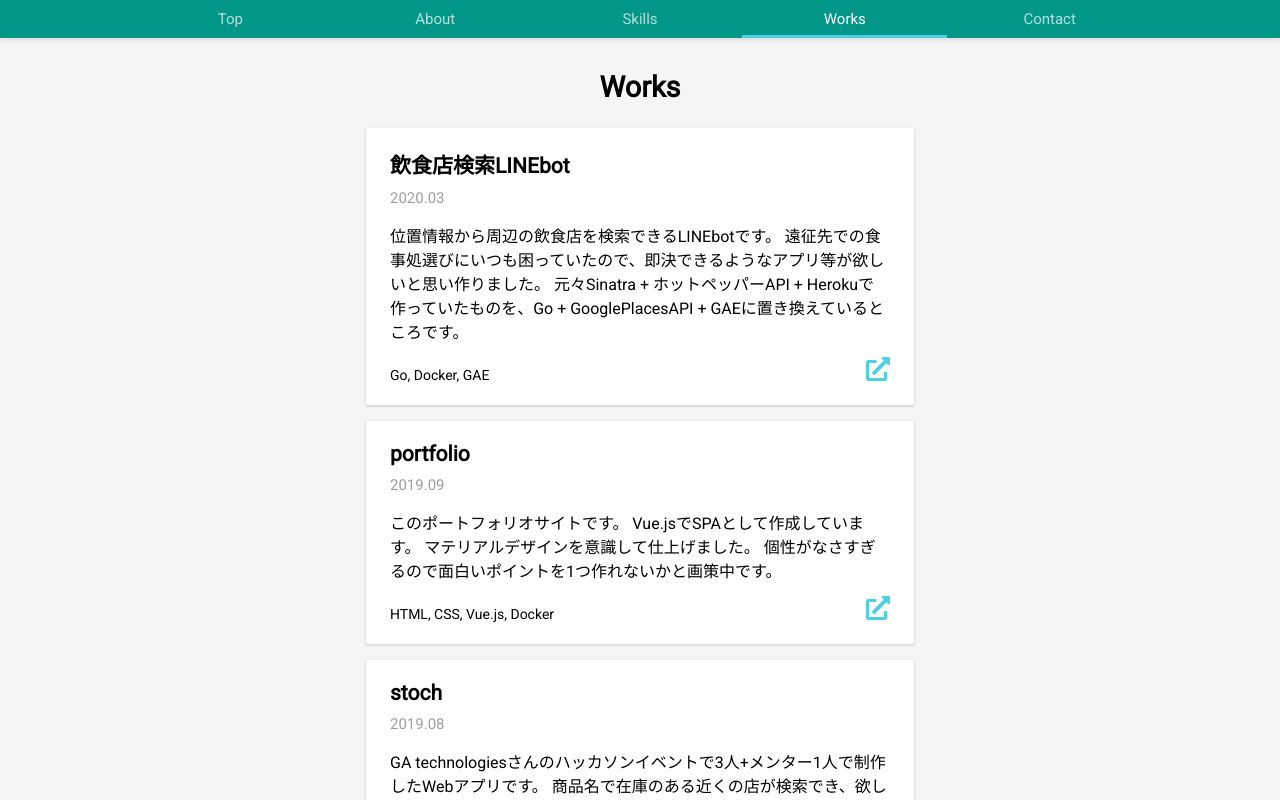
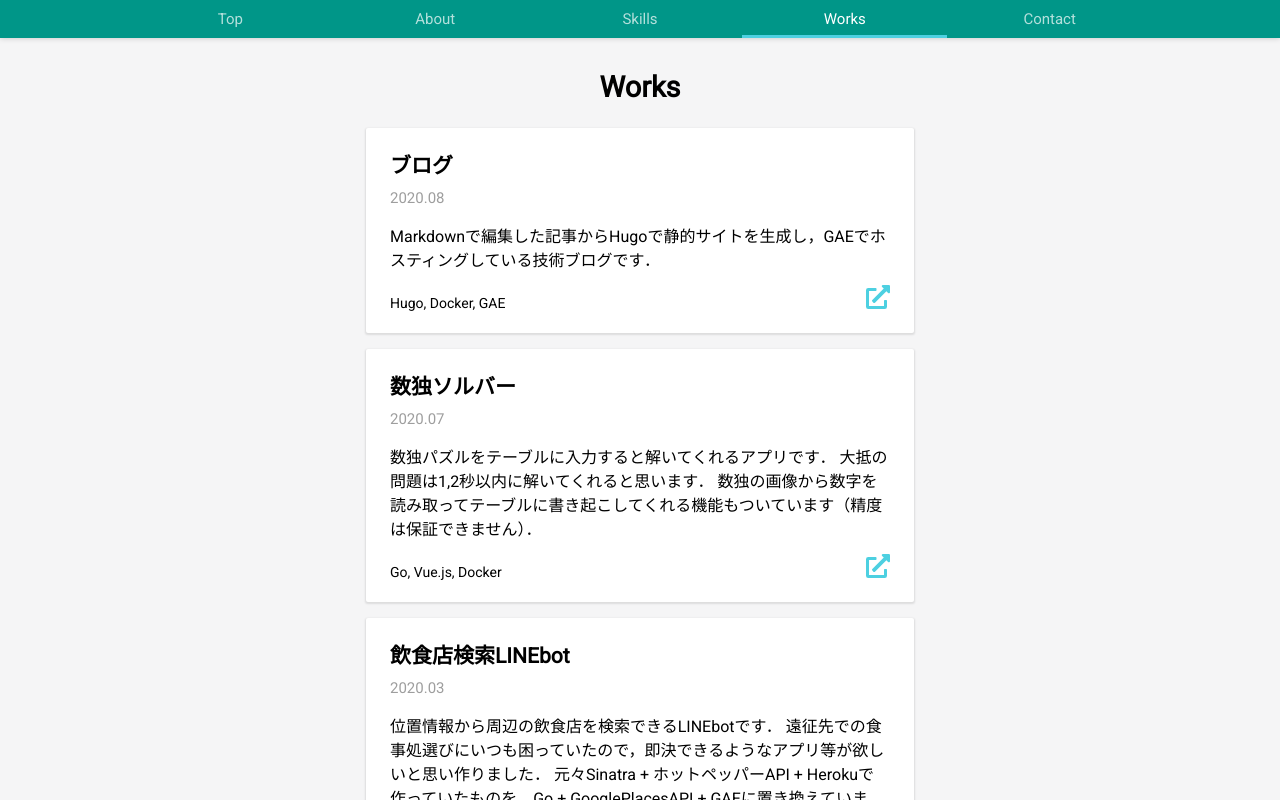
Before and after one commit to Fukkatsuso/portfolio, a Vue app: page /works in a window 1280 px wide. Shown: the top 800 px of the page. Built offline with nearby package versions, Linux system fonts and the light colour scheme.

Commit message:
コンテンツ更新

```diff
--- a/src/views/About.vue
+++ b/src/views/About.vue
@@ -25,7 +25,7 @@
           <li>キャチロボバトルコンテスト2019ベスト8+審査員特別賞</li>
         </ul>
       </p>
-      <p>競技プログラミングのコンテスト(AtCoder)に個人参加。Rate:900台(緑色)</p>
+      <p>競技プログラミングのコンテスト(AtCoder)に個人参加。Rate:1000台(緑色)</p>
     </div>
 
     <SubTitle name="Future"/>
@@ -56,7 +56,7 @@ export default {
         {title: 'From',
         content: '福岡県'},
         {title: 'University',
-        content: '九州大学 工学部 電気情報工学科 新4年'},
+        content: '九州大学 工学部 電気情報工学科 4年'},
         {title: 'Language',
         content: 'Go, Ruby, Japanese'},
         {title: 'Editor',
--- a/src/views/Skills.vue
+++ b/src/views/Skills.vue
@@ -26,37 +26,40 @@ export default {
       skills: [
         {name: 'C/C++',
         term: '2年半',
-        content: 'C言語は最初に触れた言語で大学の講義で主に使用しています。C++はロボットのプログラミングに使用していました。習熟度で言えば一番だと思います。'},
+        content: 'C言語は最初に触れた言語で主に大学の講義で，C++はロボットのプログラミングに使用していました．習熟度で言えば一番だと思います．'},
         {name: 'Ruby',
         term: '1年',
-        content: 'サーバーサイドや競技プログラミングに使用しています。便利なメソッドやライブラリが豊富なところが好きです。が、自分で処理を書きたいなと思うようになったきっかけもこの言語です。'},
+        content: 'サーバーサイドや競技プログラミングに使用しています．便利なメソッドやライブラリが豊富なところが好きですが，それらに頼らず自分で処理を書きたいと思うようになったきっかけもこの言語です．'},
         {name: 'JavaScript',
-        term: '3ヶ月',
-        content: 'Web開発で必要になった際に適宜使っている程度で、簡単なものしか記述できずあまり得意とは言えません。調べながらであれば大体の処理は書けそうな気がします。'},
+        term: '1年弱',
+        content: 'Web開発で必要になった際に適宜使っている程度で，簡単なものしか記述できずあまり得意とは言えません．調べながらであれば大体の処理は書けそうな気がします．'},
         {name: 'Go',
-        term: '3,4ヶ月',
-        content: '静的型付けがトレンドと聞いて始めてみました。競プロで使用していますが、interfaceや並列処理などのコードは書いておらず、まだ慣れていません。APIサーバーを立ててアプリを作ってみたいと考えています。'},
+        term: '8ヶ月',
+        content: '現在メインで使用している言語です．interfaceは抽象化のための賢い手段だという程度には理解していますが，未だ活用したことはありません．中規模〜大規模なサービスでGoを活かした設計をする経験がしたいと考えています．'},
         {name: 'HTML/CSS',
         term: '1年',
-        content: 'Webアプリのフロントエンドで使用しています。あまり見た目にこだわらないタイプなので、最低限のデザインで済ませがちです。'},
+        content: 'Webアプリのフロントエンドで使用しています．あまり見た目にこだわらないタイプ（無駄なアニメーションは不要派）なので，最低限のデザインで済ませがちです．'},
         {name: 'Ruby on Rails',
         term: '1年',
-        content: 'Webアプリ作成で主に使用している（いた）フレームワークです。Webの勉強をするにつれて、なんでもござれなRailsは基礎を学ぶのに不向きだと思い始めました。'},
+        content: 'Webアプリ作成で主に使用していたフレームワークです．Webの勉強をするにつれて，なんでもござれなRailsは基礎を学ぶのに不向きだと思い始め，現在は触っていません．'},
         {name: 'Sinatra',
         term: '2ヶ月',
-        content: 'サーバーサイドのコードを極力自分で書きたいという気持ちが高まって始めました。MySQLと連携して簡単なAPIサーバーを立てるところまではできます。'},
+        content: 'サーバーサイドのコードを極力自分で書きたいという気持ちが高まって，その頃はRubyをメイン言語にしていたので触ってみました．MySQLと連携して簡単なAPIサーバを立てるくらいはできます．'},
         {name: 'Vue.js',
-        term: '2ヶ月',
-        content: '新しめなフロントエンド技術の習得の第1歩に選びました。このポートフォリオに使用しています。'},
+        term: '1年弱',
+        content: '新しめなフロントエンド技術の習得の第1歩に選びました．このポートフォリオに使用しています．色々とよしなにやってくれるのに甘えてしまっており，深く勉強すべきリストの1つに入っています．'},
         {name: 'MySQL',
         term: '半年',
-        content: 'Railsと一緒に使うことが多く、SQLはあまり書いた経験がありませんでしたが、Sinatraを始めたのを機に自力でSQLを書くようになりました。'},
+        content: 'Sinatraを使い始めたのを機に自力でSQLを書くようになりました．DBの扱いはまだ不慣れですが，SQL自体は好きな方だと思います．'},
         {name: 'Docker',
-        term: '半年',
-        content: '念願のmacbookを手に入れて以降、開発環境はDockerで作るようにしています。コンテナの立ち上げ・破棄が手軽にでき、ローカル環境が汚れないので気に入っています。'},
+        term: '1年弱',
+        content: '開発環境はDockerで作るようにしています．コンテナの立ち上げ・破棄が手軽にでき，ローカル環境が汚れないので気に入っています．'},
         {name: 'Git/GitHub',
-        term: '1年',
-        content: 'プロジェクトのソース管理に使用しています。個人での使用がほとんどですが、ハッカソンでプルリクを経験したことはあります。'}
+        term: '2年弱',
+        content: 'プロジェクトのソース管理に使用しています．個人での使用がほとんどですが，ハッカソンでPullRequestを使ったチーム開発を経験したことはあります．GitHub Actionsで開発フローを自動化する楽しさを最近覚えました．'},
+        {name: 'GCP',
+        term: '半年程度',
+        content: 'もともと自作アプリのホスティング先として，無料枠の豊富なGCPのApp EngineやCloud Runを利用していました．2020年8月にUdemyの講座でGCE, GCS, Cloud Load Balancing, Cloud DNS, Cloud Functionsなどをざっと勉強しました．複数サービスを組み合わせて利用した経験はDNSとGAEでブログを作ったくらいですが，思っていたほど難しいものではなくむしろ面白かったので，実際に使われるサービスの中でクラウドを使用してみたいと思っています．'}
       ]
     }
   }
--- a/src/views/Works.vue
+++ b/src/views/Works.vue
@@ -28,56 +28,73 @@ export default {
     return {
       works: [
         {
+          name: 'ブログ',
+          timing: '2020.08',
+          content: 'Markdownで編集した記事からHugoで静的サイトを生成し，GAEでホスティングしている技術ブログです．',
+          tech: 'Hugo, Docker, GAE',
+          link: 'https://blog.fukkatsuso.com'
+        },
+        {
+          name: '数独ソルバー',
+          timing: '2020.07',
+          content: '数独パズルをテーブルに入力すると解いてくれるアプリです．\
+                    大抵の問題は1,2秒以内に解いてくれると思います．\
+                    数独の画像から数字を読み取ってテーブルに書き起こしてくれる機能もついています（精度は保証できません）．',
+          tech: 'Go, Vue.js, Docker',
+          link: 'https://sudoku-solver-3fhwuagqeq-an.a.run.app/'
+        },
+        {
           name: '飲食店検索LINEbot',
           timing: '2020.03',
-          content: '位置情報から周辺の飲食店を検索できるLINEbotです。\
-                    遠征先での食事処選びにいつも困っていたので、即決できるようなアプリ等が欲しいと思い作りました。\
-                    元々Sinatra + ホットペッパーAPI + Herokuで作っていたものを、Go + GooglePlacesAPI + GAEに置き換えているところです。',
+          content: '位置情報から周辺の飲食店を検索できるLINEbotです．\
+                    遠征先での食事処選びにいつも困っていたので，即決できるようなアプリ等が欲しいと思い作りました．\
+                    元々Sinatra + ホットペッパーAPI + Herokuで作っていたものを，Go + GooglePlacesAPI + GAEに置き換えています．',
           tech: 'Go, Docker, GAE',
           link: 'https://line.me/R/ti/p/%40438ryinm'
         },
         {
           name: 'portfolio',
           timing: '2019.09',
-          content: 'このポートフォリオサイトです。\
-                    Vue.jsでSPAとして作成しています。\
-                    マテリアルデザインを意識して仕上げました。\
-                    個性がなさすぎるので面白いポイントを1つ作れないかと画策中です。',
+          content: 'このポートフォリオサイトです．\
+                    Vue.jsでSPAとして作成しています．\
+                    マテリアルデザインを意識して仕上げました．\
+                    個性がなさすぎるので面白いポイントを1つ作れないかと画策中です．',
           tech: 'HTML, CSS, Vue.js, Docker',
           link: 'https://github.com/Fukkatsuso/portfolio'
         },
         {
           name: 'stoch',
           timing: '2019.08',
-          content: 'GA technologiesさんのハッカソンイベントで3人+メンター1人で制作したWebアプリです。\
-                    商品名で在庫のある近くの店が検索でき、欲しい商品に最短距離でたどり着けるというものです。\
-                    発案やルーティングやフロントエンド(一部)を担当しました。',
+          content: 'GA technologiesさんのハッカソンイベントで3人+メンター1人で制作したWebアプリです．\
+                    商品名で在庫のある近くの店が検索でき，欲しい商品に最短距離でたどり着けるというものです．\
+                    発案やルーティングやフロントエンド(一部)を担当しました．',
           tech: 'Rails'
         },
         {
           name: '数独アプリ',
           timing: '2019.06',
-          content: '好きな数独をテーマに、Railsアプリ制作の練習で作りました。\
-                    数独パズルの選択・解答・答え合わせのみ実装済です。\
-                    現在開発はストップしていますが、近頃(2020.03)数独問題生成&ソルバーを作ったので余力があればアプリに組み込んでみたいと思っています。',
+          content: '好きな数独をテーマに，Railsアプリ制作の練習で作りました．\
+                    数独パズルの選択・解答・答え合わせのみ実装済です．\
+                    現在開発はストップしていますが，その後数独問題生成&ソルバーを作ったので新規に「数独ソルバー」として別のアプリを作りました．',
           tech: 'Rails',
           link: 'https://sudoku-rails-app.herokuapp.com/'
         },
         {
           name: '4足歩行ロボット制御',
           timing: '2018.09-2019.04',
-          content: 'NHK学生ロボコン2019に向け制作した4足歩行ロボットで、歩行プログラムを担当しました。\
-                    春休み中悩み抜いたのが記憶に色濃く残っています。\
-                    これに比べるとWeb関連の制作物の苦労度合いが低すぎるのでアピールに困っています。',
+          content: 'NHK学生ロボコン2019に向け制作した4足歩行ロボットで，歩行プログラムを担当しました．\
+                    春休み中悩み抜いたのが記憶に色濃く残っています．\
+                    これに比べるとWeb関連の制作物の苦労度合いが低すぎるのでアピールに困っています．',
           tech: 'C++, 気合',
           link: 'https://drive.google.com/open?id=1yeCTWXlxsmA1EgzNQnJ2zXAiVHBXivDq'
         },
         {
           name: '競技プログラミング',
           timing: '2017.04-',
-          content: 'AtCoderというサイトで開かれているコンテストに参加しています。\
-                    現在のレート帯は緑です。\
-                    学生のうちに水色になりたいです。',
+          content: 'AtCoderというサイトで開かれているコンテストに参加しています．\
+                    現在のレート帯は緑です．\
+                    学生のうちに水色になりたいです．\
+                    第3回PAST(Practical Algorithm Skill Test)の成績は中級(64点)でした．',
           tech: 'C/C++ -> Ruby -> Go',
           link: 'https://atcoder.jp/users/mutsuro_626'
         },
```
